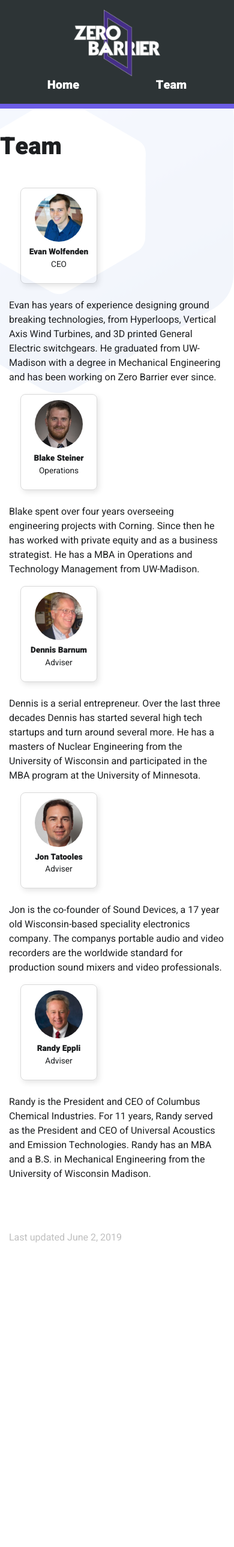
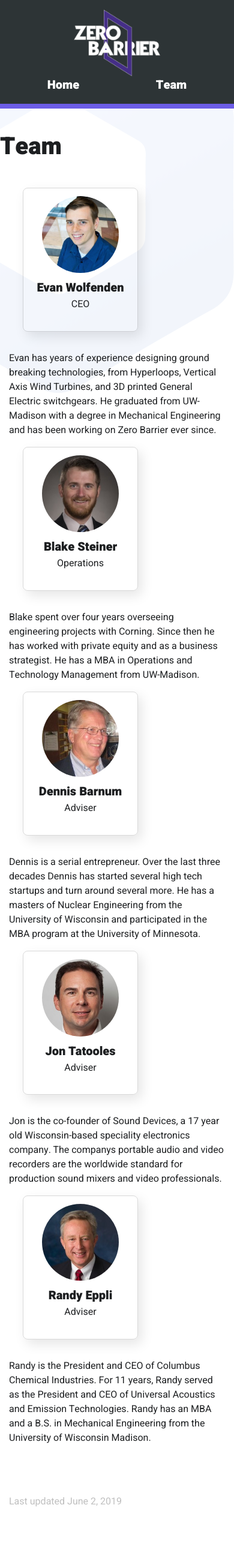
Before and after one commit to georgemblack/mind-to-matter, a Jekyll site: the page built from team.html, in a window 390 px wide. Shown: the whole page at 60% size. Built offline with Jekyll 4.4.1, drawn with Linux system fonts in a browser that asks for light colours; before the commit the page ends 2139 px from its top, so only the background shows below that.

Commit message:
Update _team.scss

```diff
--- a/_sass/_team.scss
+++ b/_sass/_team.scss
@@ -29,23 +29,3 @@
     margin: 0;
     padding: 0;
 }
-
-
-@media (max-width: 576px) {
-    .team-member-outer {
-        width: 8em;
-        height: 10em;
-        margin: 0 0.25em 0.5em 0.25em;
-        box-shadow: 3px 4px 10px 0px rgba(0,0,0,0.1);
-    }
-    .team-member-inner {
-        padding: 0.6em 0.35em 0.6em 0.35em;
-        img { max-width: 5em; }
-    }
-    .team-member-name {
-        font-size: 0.85em;
-    }
-    .team-member-title {
-        font-size: 0.85em;
-    }
-}
```
